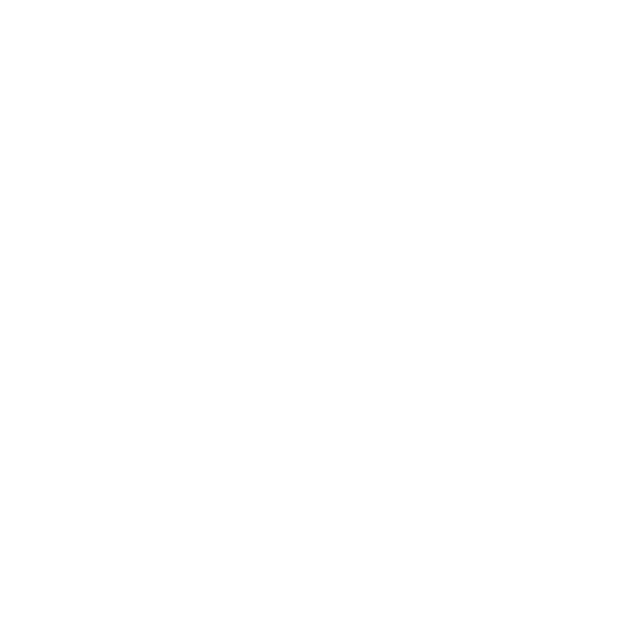
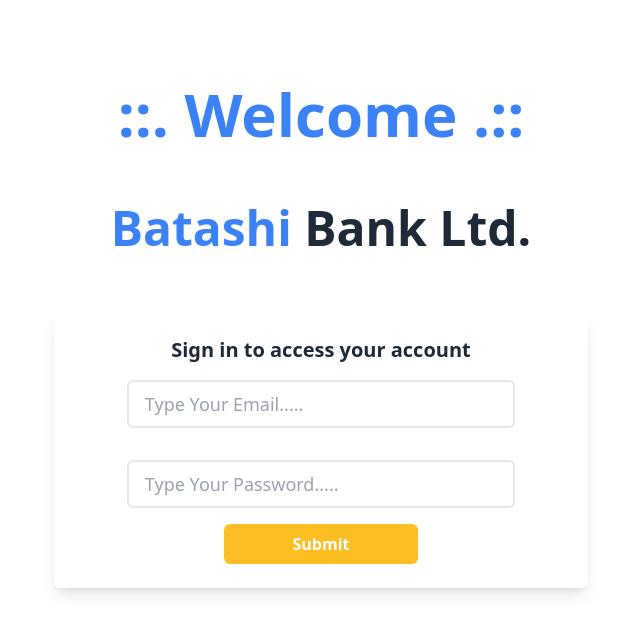
Before and after one commit to mehedi-h/batashi-bank, a plain HTML site: page index.html in a window 1280 px wide. Shown: the whole page, without its empty margins (319-959 px from the left). Drawn offline with nearby package versions, Linux system fonts and the light colour scheme.

Commit message:
modified code

```diff
--- a/index.html
+++ b/index.html
@@ -8,6 +8,25 @@
     <script src="https://cdn.tailwindcss.com"></script>
 </head>
 <body>
+    <header class="md:mt-16">
+        <h1 class="text-xl md:text-6xl font-normal md:font-bold text-center py-2 md:py-5"><span class="text-blue-500 md:font-extrabold">::. Welcome .::</h1>
+        <h1 class="text-xl md:text-5xl font-normal md:font-bold text-center py-2 md:py-10"><span class="text-blue-500 md:font-extrabold">Batashi</span> Bank Ltd.</h1>
+    </header>
+    <main>
+        <section class="mx-auto w-5/12 py-2 md:py-5">
 
+            <div class="shadow-lg rounded-md py-2 md:py-6 px-2 md:px-6 text-center">
+                <h1 class="text-sm md:text-xl font-normal md:font-semibold">
+                    Sign in to access your account
+                </h1>
+                <input class="w-4/5 my-2 md:my-4 py-1 md:py-2 px-1 md:px-4 rounded-md text-gray-900 text-lg border-2" type="email" placeholder="Type Your Email.....">
+
+                <input class="w-4/5 my-2 md:my-4 py-1 md:py-2 px-1 md:px-4 rounded-md text-gray-900 text-lg border-2" type="password" placeholder="Type Your Password.....">
+
+                <button id="btn-deposite" class="mx-auto bg-amber-400 text-white font-semibold block py-1 md:py-2 px-2 md:px-5 rounded-md w-1/3 md:w-2/5" type="submit">Submit</button>
+            </div>
+
+        </section>
+    </main>
 </body>
 </html>
```
